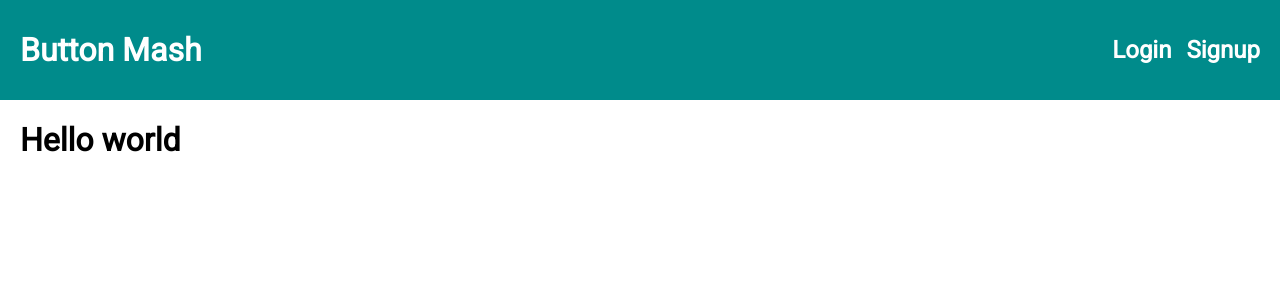
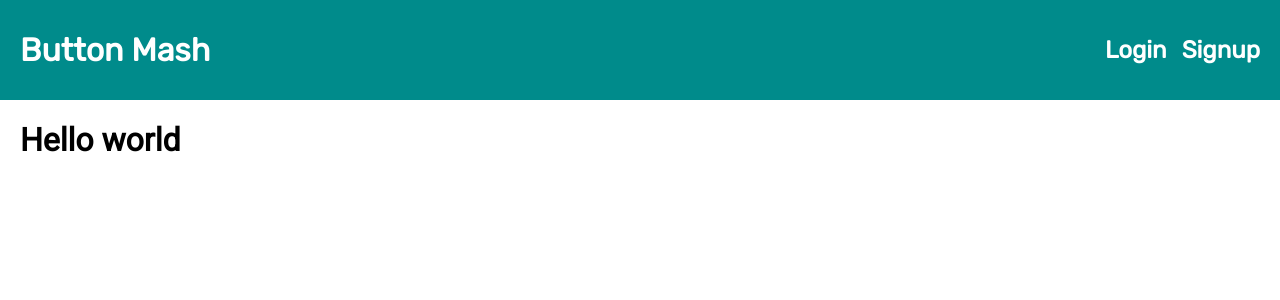
Before and after one commit to TheOneMaster/button-mash-flask, a Flask app: page / in a window 1280 px wide. Shown: the top 300 px of the page. Run offline with Flask 2, Linux system fonts and the light colour scheme.

Commit message:
Added Rubik font

```diff
--- a/server/static/CSS/style.css
+++ b/server/static/CSS/style.css
@@ -1,10 +1,12 @@
 :root{
     --theme-color: darkcyan;
+    --title-font: "Rubik", sans-serif;
+    --content-font: "Roboto", sans-serif;
 }
 
 body {
     margin: 0;
-    font-family: "Roboto";
+    font-family: var(--content-font);
 }
 
  /* Top Bar */
@@ -17,6 +19,13 @@ body {
     padding-right: 20px;
     align-items: center;
     color: white;
+
+    font-family: var(--title-font);
+}
+
+.main-logo {
+    color: white;
+    text-decoration: none;
 }
 
 .profile {
--- a/server/templates/template.jinja
+++ b/server/templates/template.jinja
@@ -3,16 +3,18 @@
     <title></title>
     <link rel="stylesheet" href="{{ url_for('static', filename='CSS/style.css') }}">
 
-    <!-- Roboto Font -->
+    <!-- Fonts -->
     <link rel="preconnect" href="https://fonts.googleapis.com">
     <link rel="preconnect" href="https://fonts.gstatic.com" crossorigin>
-    <link href="https://fonts.googleapis.com/css2?family=Roboto&display=swap" rel="stylesheet">
+    <link href="https://fonts.googleapis.com/css2?family=Roboto&family=Rubik&display=swap" rel="stylesheet">
     {% block head %}{% endblock %}
 </head>
 <body>
     <div class="topbar">
 
-        <h1>Button Mash</h1>
+        <a href="{{ url_for('main.home') }}" class="main-logo">
+            <h1>Button Mash</h1>
+        </a>
 
         <div class="profile">
             {% if current_user.is_authenticated %}
```
